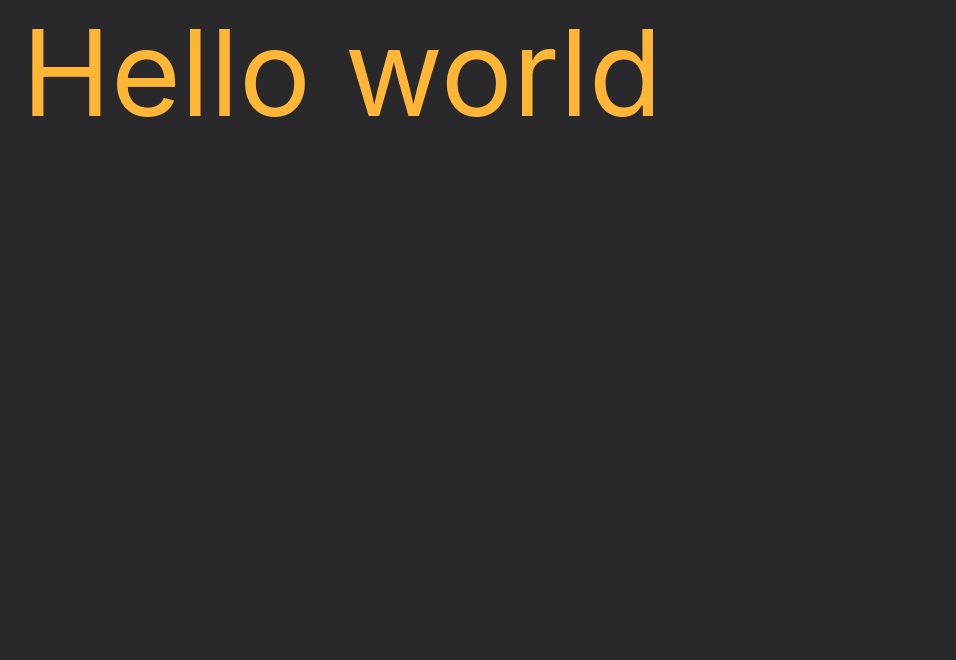
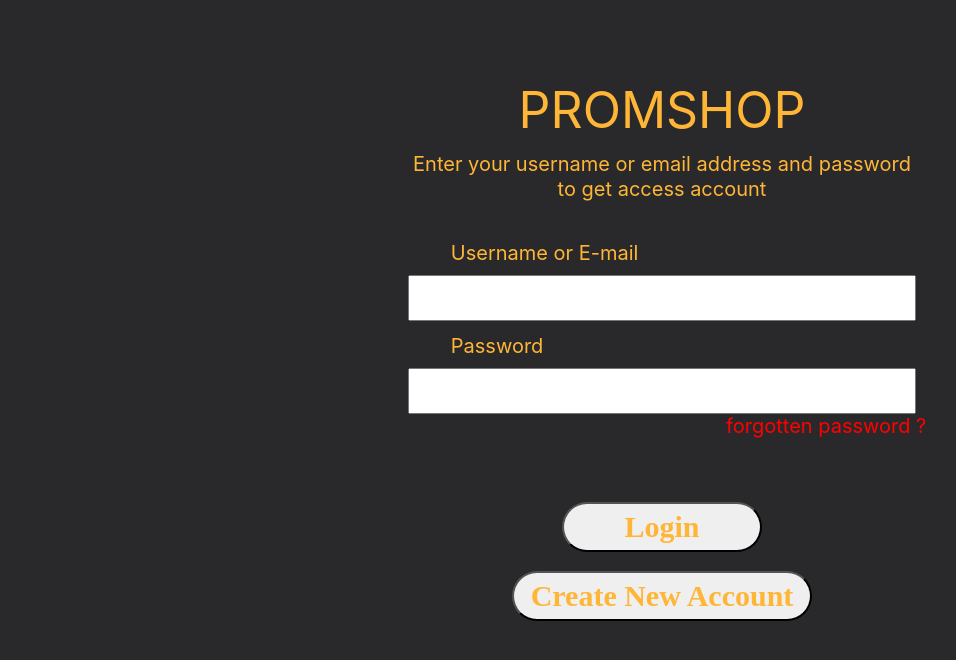
Before and after one commit to Prapassorn6848/promshop, a React (Create React App) app: page / in a window 1280 px wide. Shown: the top 660 px of the page, without its empty margins (298-1254 px from the left). Built offline with nearby package versions, Linux system fonts and the light colour scheme.

Commit message:
proramaporn

```diff
--- a/package.json
+++ b/package.json
@@ -9,6 +9,7 @@
     "firebase": "^8.2.8",
     "history": "^5.0.1",
     "react": "^17.0.2",
+    "react-code-input": "^3.10.1",
     "react-dom": "^17.0.2",
     "react-router-dom": "^5.3.0",
     "react-scripts": "4.0.3",
--- a/src/Component/Login.js
+++ b/src/Component/Login.js
@@ -1,4 +1,5 @@
 import React, { Component } from 'react'
+
 
 class Login extends Component {
     constructor(props) {
@@ -10,10 +11,47 @@ class Login extends Component {
 
     render() {
         return (
-            <div style={{width:"100%",height:"100vh",backgroundColor:"#29292B"}}>
-                <div style={{Width:"50%",fontSize:'120px',color:"#FFB636",textAlign:'center',borderWidth:'bold'}}>
-                    Hello world
+            <div style={{direction:'row',width:"100%",height:"100vh",backgroundColor:"#29292B"}}>
+                <div style={{marginLeft:"50%",direction:'column',height:"100vh"}}>
+                    <div style={{textAlign:'center',justifyContent:"center",alignItems:"center"}}>
+                        <div style={{height:"10vh"}}></div>
+                        <a1 style={{color:"#FFB636",fontSize:"50px"}}>PROMSHOP</a1>
+                        <div style={{height:"1.5vh"}}></div>
+                        <a1 style={{color:"#FFB636",fontSize:"20px"}}>Enter your username or email address and password</a1>
+                        <div style={{height:"0.1vh"}}></div>
+                        <a1 style={{color:"#FFB636",fontSize:"20px"}}>to get access account</a1>
+                        <div style={{height:"5vh"}}></div>
+                    </div>
+                    <div style={{alignItems:"center"}}>
+                        <div style={{marginLeft:'17%'}}>
+                            <a1 style={{color:"#FFB636",fontSize:"20px"}} type="text">Username or E-mail</a1>
+                        </div>
+                        <div style={{textAlign:'center'}}>
+                            <input style={{ marginTop:'10px',width: 500,height:40,color:"black"}} type="text" name="email"/>
+                        </div>
+                        <div style={{marginLeft:'17%',marginTop:'2%'}}>
+                            <a1 style={{color:"#FFB636",fontSize:"20px"}} type="text">Password</a1>
+                        </div>
+                        <div style={{textAlign:'center'}} >
+                            <input style={{ marginTop:'10px',width: 500,height:40,color:"black"}} type="text" name="email"/>
+                        </div>
+                    </div>
+                    <div style={{marginLeft:'60%'}}>
+                        <a1 style={{color:"#FF0000",fontSize:"20px"}}>forgotten password ?</a1>
+                    </div>
+                    <div style={{textAlign:'center',marginTop:'10%'}}>
+                        <button style={{ width: 200,height:50,borderRadius:'40px',fontSize:'30px',fontWeight:'bold',fontFamily:"initial",color:'#FFB636',cursor: 'pointer'}}>
+                            Login
+                        </button>
+                    </div>
+                    <div style={{textAlign:'center',marginTop:'3%'}}>
+                        <button style={{ width: 300,height:50,borderRadius:'40px',fontSize:'30px',fontWeight:'bold',fontFamily:"initial",color:"#FFB636",cursor: 'pointer'}}>
+                            Create New Account
+                        </button>
+                    </div>
                 </div>
+
+
             </div>
         )
     }
```
Also changed, not shown: src/Component/Style.css (added, +8 -0 lines), 1 other file (tests, documents, lock files or other folders).
